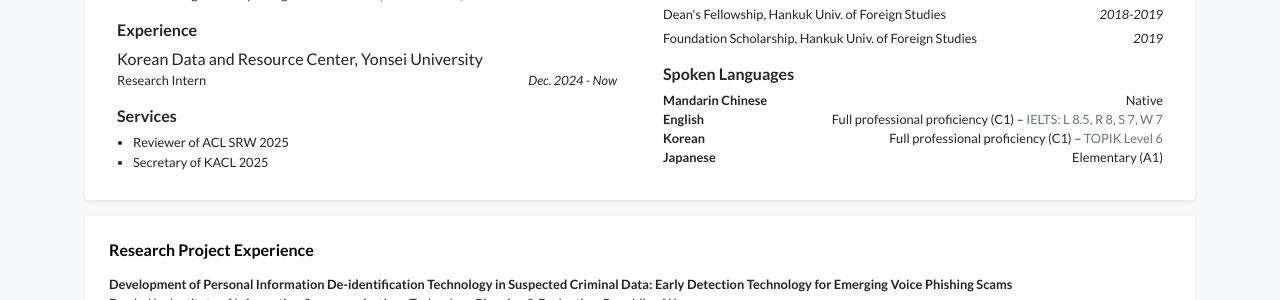
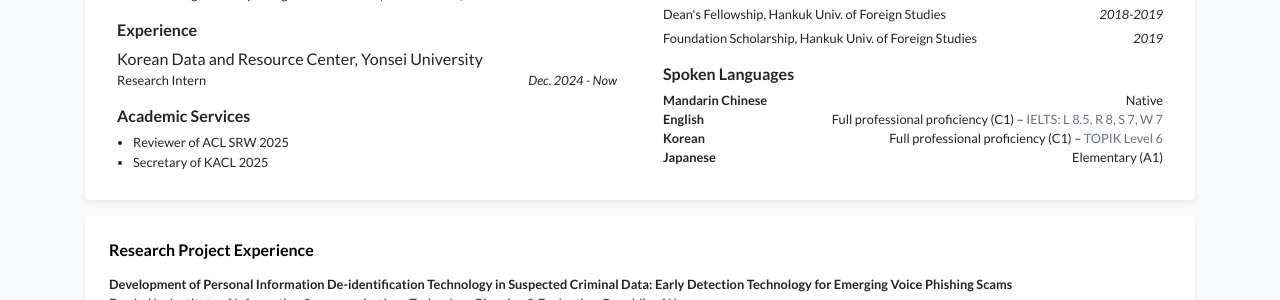
Before and after one commit to wangxiaonan-git/wangxiaonan-git.github.io, a Jekyll site: the page built from index.html, in a window 1280 px wide and 900 px high, scrolled down 589 px. Shown: the part 154-454 px from the top of the window. Built offline with Jekyll 4.4.1, drawn with Linux system fonts in a browser that asks for light colours; a style sheet for code colours, icons or effects is not loaded.

Commit message:
Update experience_card.html

```diff
--- a/_includes/widgets/experience_card.html
+++ b/_includes/widgets/experience_card.html
@@ -37,7 +37,7 @@
                 {% endif %}
 
                 {% if site.data.profile.service %}
-                <h6 class="mb-2 mt-3">Services</h6>
+                <h6 class="mb-2 mt-3">Academic Services</h6>
                 <ul class="list small pl-3 mb-1">
                   {% for item in site.data.profile.service %}
                     <li>{{ item.name }}</li>
```
